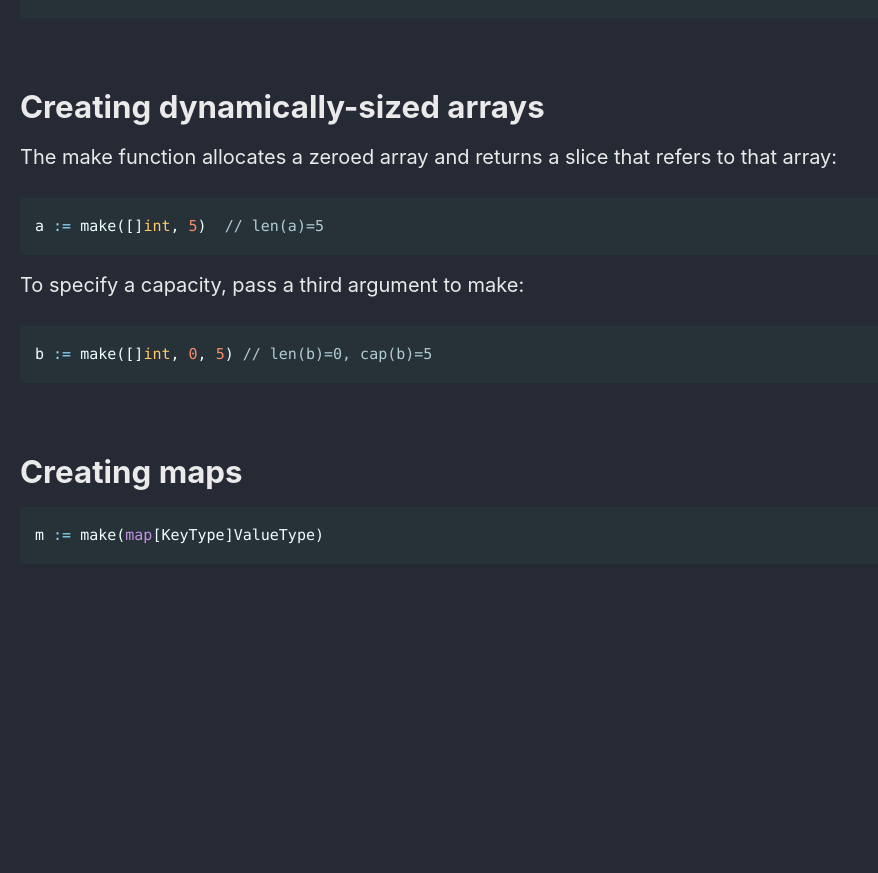
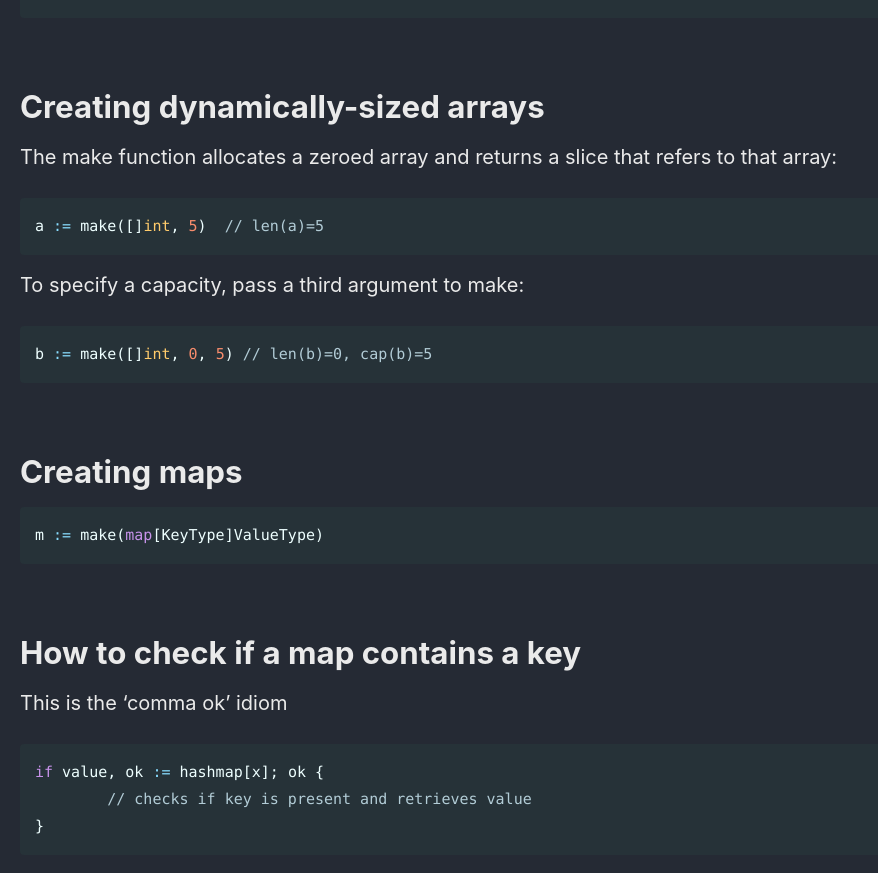
Before and after one commit to Connor-McCartney/Connor-McCartney.github.io, a Jekyll site: the page built from _pages/misc/golang.md, in a window 1280 px wide and 900 px high, scrolled down 2456 px. Shown: the top 873 px of the window, without its empty margins (0-878 px from the left). Built offline with Jekyll 4.4.1, drawn with Linux system fonts in a browser that asks for light colours; cached includes are drawn as plain includes; before the commit the page ends 3065 px from its top, so only the background shows below that.

Commit message:
Update golang.md

````diff
--- a/_pages/misc/golang.md
+++ b/_pages/misc/golang.md
@@ -120,3 +120,15 @@ b := make([]int, 0, 5) // len(b)=0, cap(b)=5
 ```go
 m := make(map[KeyType]ValueType)
 ```
+
+<br>
+
+# How to check if a map contains a key
+
+This is the 'comma ok' idiom
+
+```go
+if value, ok := hashmap[x]; ok {
+	// checks if key is present and retrieves value
+}
+```
````
